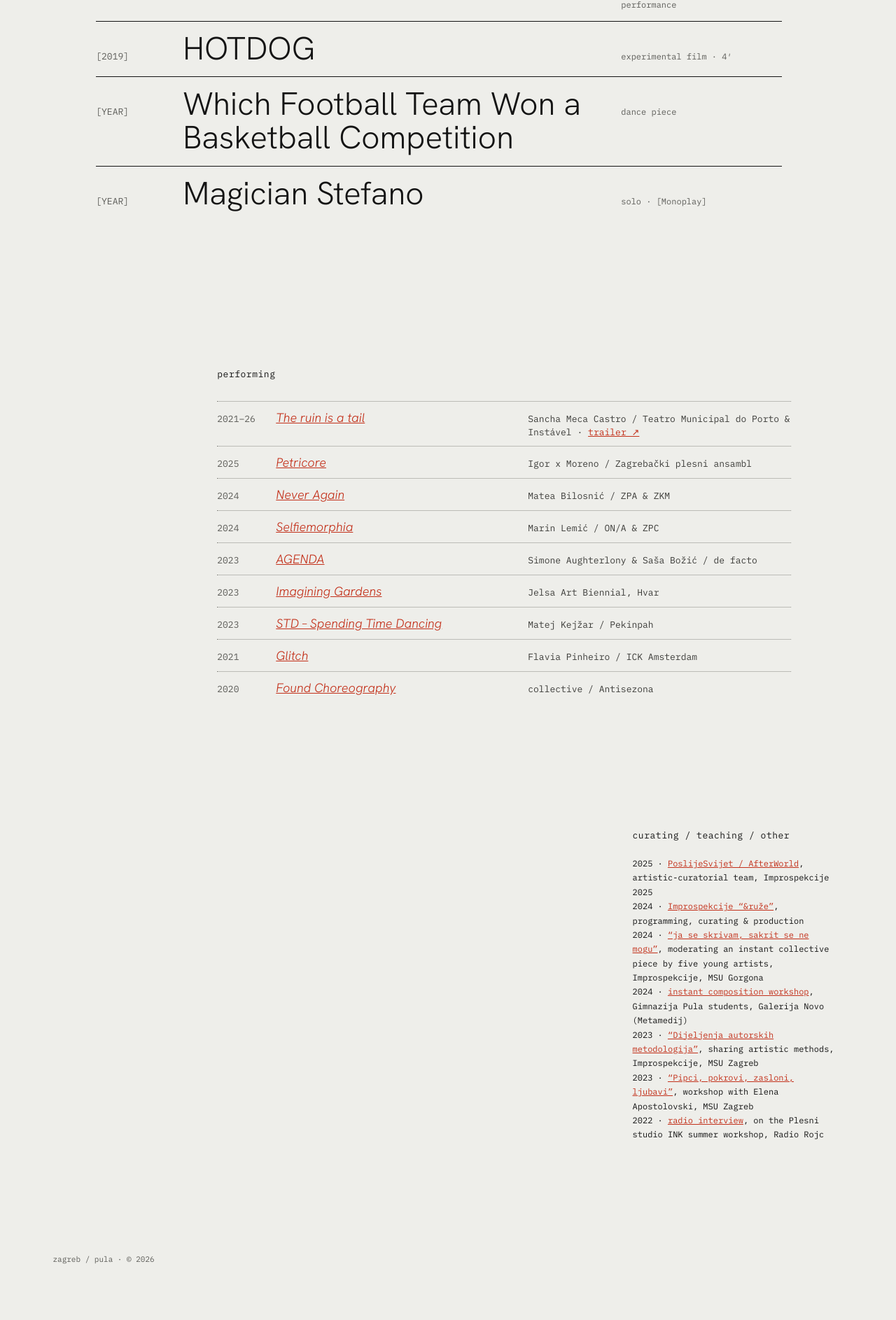
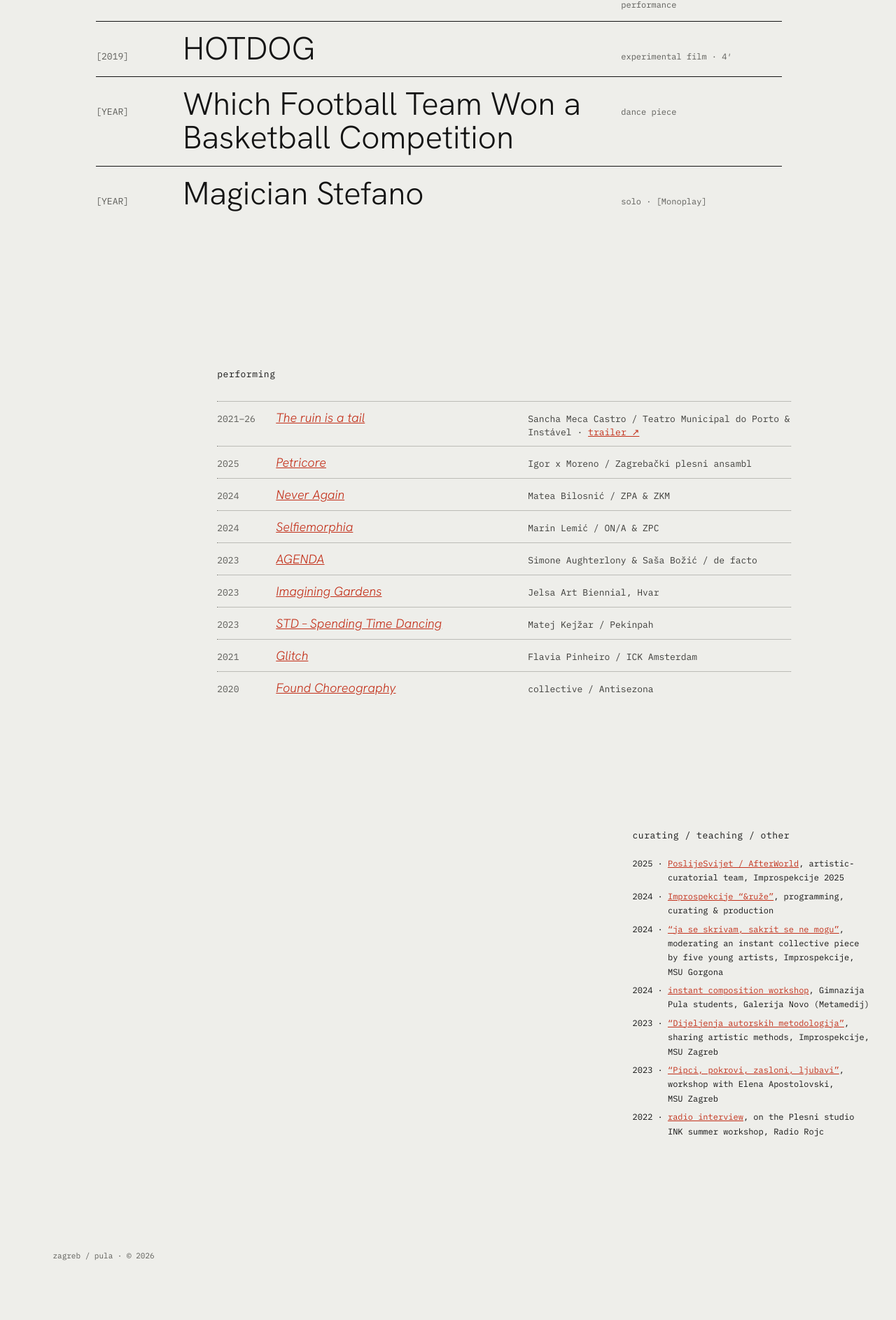
Before and after one commit to ariansajina/dora, a Jekyll site: the page built from works.html, in a window 1280 px wide. Shown: the part 1011-2897 px from the top of the page at 70% size. Built offline with Jekyll 4.4.1, drawn with Linux system fonts in a browser that asks for light colours.

Commit message:
Curating list: hanging indent so entries don't break awkwardly
Wrapped lines now start under the text rather than under the year, with
a small gap between entries and text-wrap: pretty against orphans. The
column is 340px (was 300px) to make up for the indent. Fixes the lone
"2025" line under PoslijeSvijet / AfterWorld on laptop widths.

Co-Authored-By: Claude Opus 5.5 <noreply@anthropic.com>
Claude-Session: https://claude.ai/code/session_01NRqUDXUm9c6nJXAh66qYSX

```diff
--- a/assets/css/site.css
+++ b/assets/css/site.css
@@ -231,6 +231,9 @@ a:hover { color: var(--hover); }
   font-size: 12px;
   line-height: 1.7;
 }
+/* hanging indent: "2025 · " is 7 mono characters, so wrapped lines start under the text, not the year */
+.curating li { padding-left: 7ch; text-indent: -7ch; text-wrap: pretty; }
+.curating li + li { margin-top: 6px; }
 
 /* ================= project page ================= */
 .back {
--- a/works.html
+++ b/works.html
@@ -29,7 +29,7 @@ footer_gap: 160
 </div>
 
 <h2 class="label off x71 mt-180">curating / teaching / other</h2>
-<ul class="curating off x71 mt-22" style="max-width: 300px">
+<ul class="curating off x71 mt-22" style="max-width: 340px">
   {%- for c in site.data.works.curating %}
   <li>{{ c.year | default: '[YEAR]' }} · {% if c.url %}<a href="{{ c.url }}">{{ c.title }}</a>{% else %}{{ c.title }}{% endif %}{% if c.text %}, {{ c.text }}{% endif %}</li>
   {%- endfor %}
```
